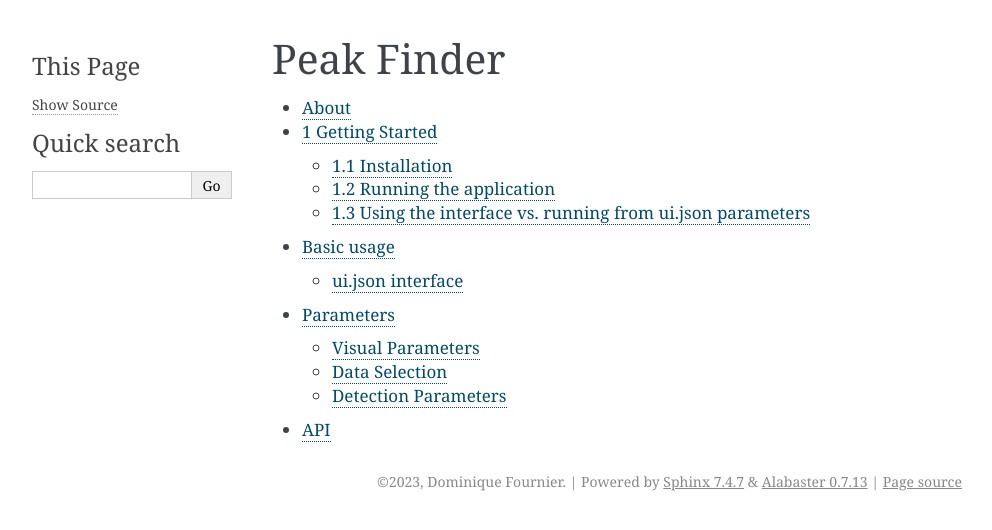
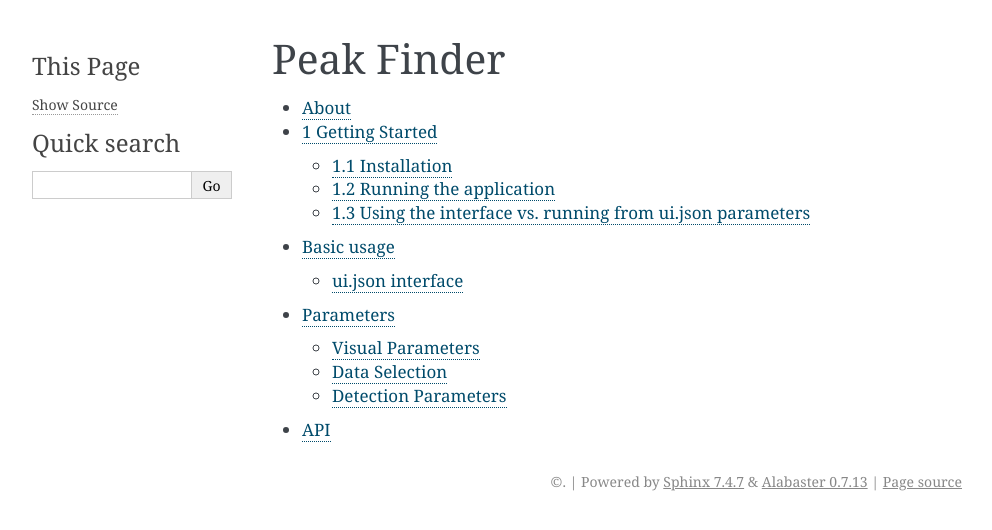
Before and after one commit to MiraGeoscience/peak-finder-app, a Sphinx documentation site: the page built from docs/source/index.rst, in a window 1280 px wide. Shown: the top 530 px of the page, without its empty margins (148-1140 px from the left). Built offline with Sphinx 7.4.7, drawn with Linux system fonts in a browser that asks for light colours.

Commit message:
Update docs/source/conf.py
Co-authored-by: domfournier <dominiquef@mirageoscience.com>

```diff
--- a/docs/source/conf.py
+++ b/docs/source/conf.py
@@ -7,8 +7,6 @@
 # https://www.sphinx-doc.org/en/master/usage/configuration.html#project-information
 
 project = 'peak-finder'
-copyright = '2023, Dominique Fournier'
-author = 'Dominique Fournier'
 release = '0.2.0'
 
 # -- General configuration ---------------------------------------------------
```
